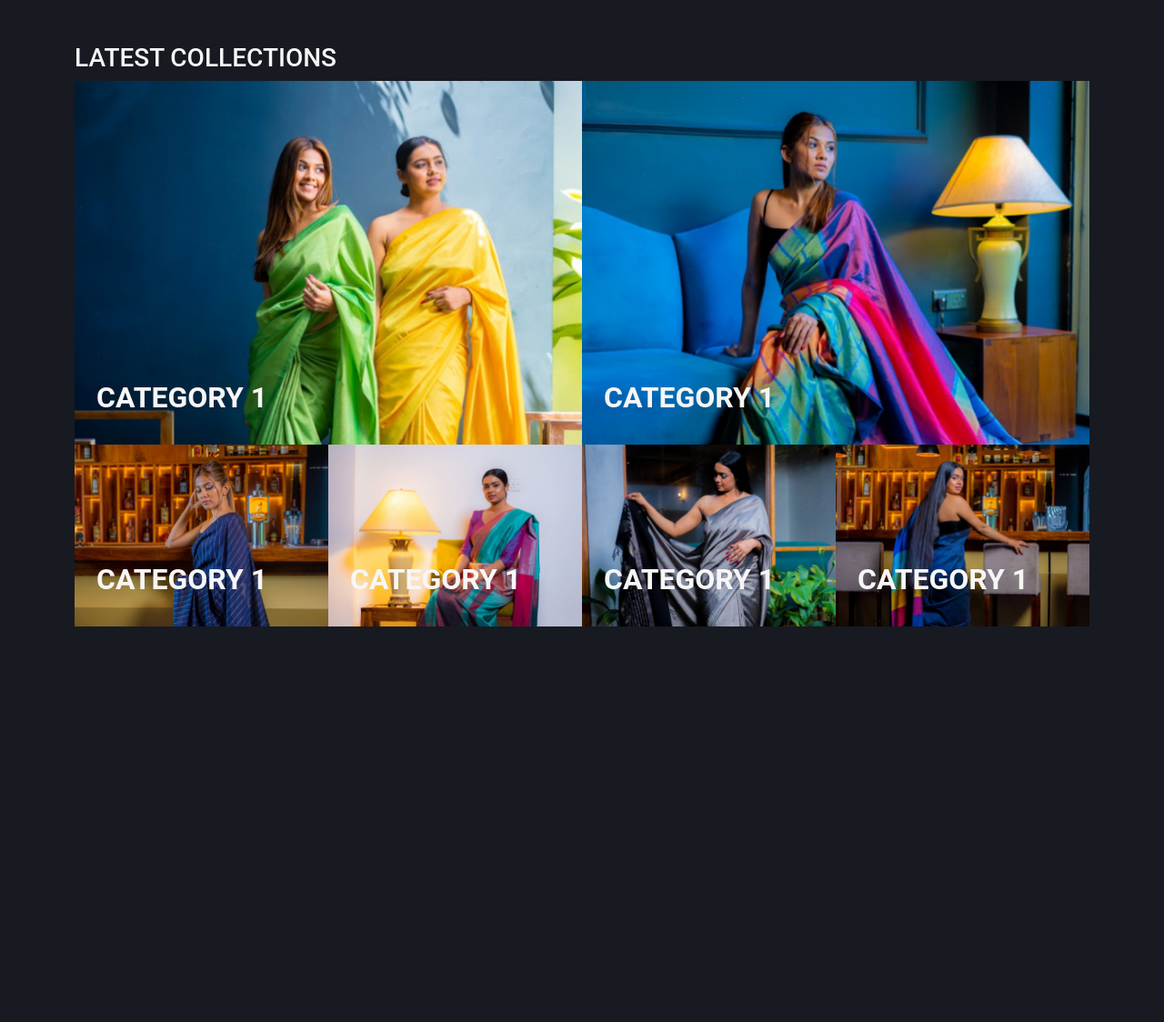
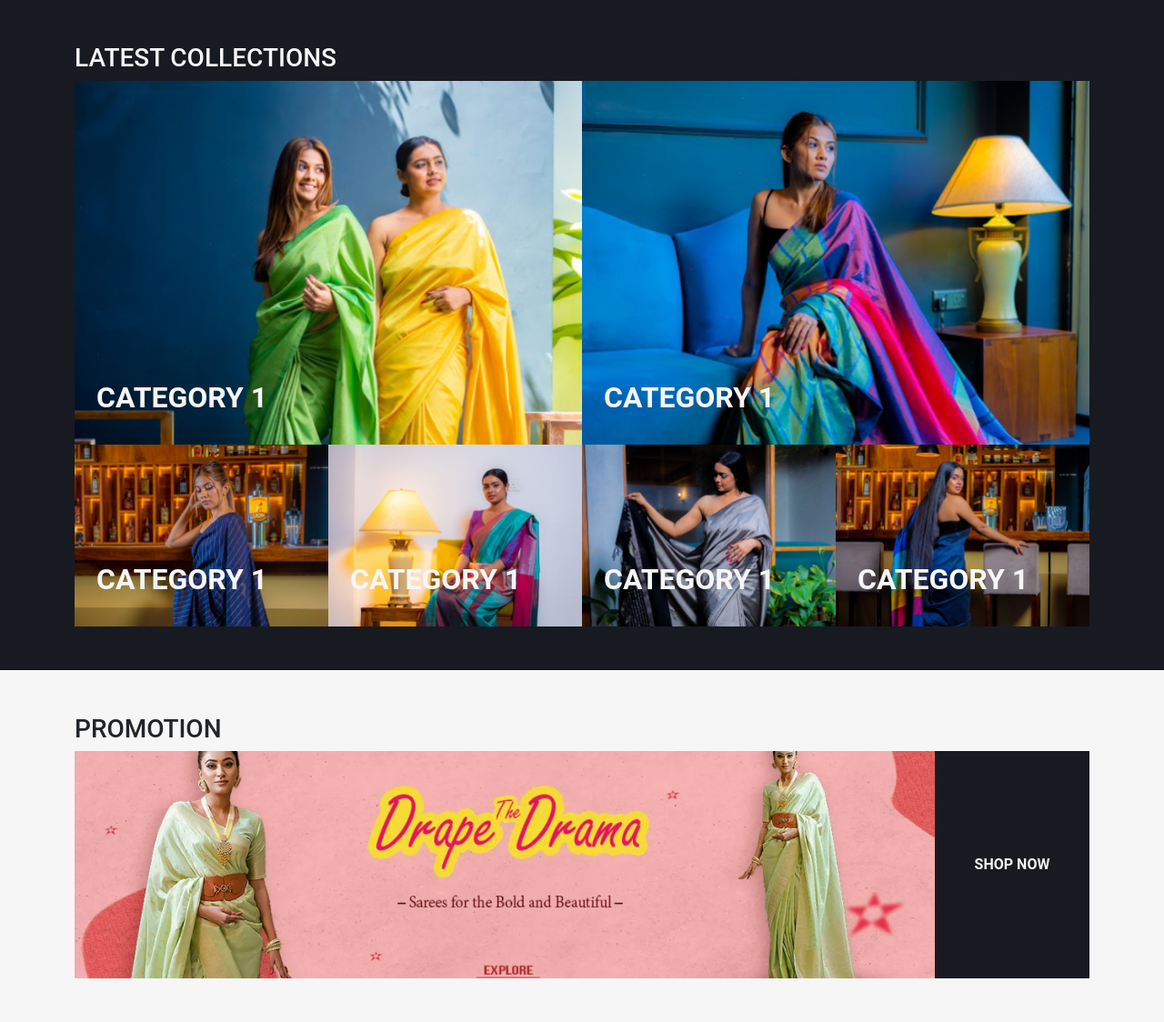
Before and after one commit to ceygenic-web/cey004-kooples-webapplication, a PHP site: page / in a window 1280 px wide. Shown: the part 1464-2588 px from the top of the page at 91% size. Before the commit the page ends 2153 px from the top, so only its background shows below. Run offline with PHP 8.4, Linux system fonts and the light colour scheme.

Commit message:
promotion section updated

```diff
--- a/css/style.css
+++ b/css/style.css
@@ -207,3 +207,22 @@
   background-position: center;
   background-repeat: no-repeat;
 }
+
+/* section 5 - promotion section */
+.lp-s5-promotion {
+  flex-grow: 1;
+  background-image: url("../resources/images/promotion.png");
+  background-size: cover;
+  background-position: center;
+}
+
+.lp-s5-shop-btn {
+  border: none;
+  outline: var(--primary-light);
+  width: 170px;
+  height: 250px;
+  font-weight: bold;
+  display: flex;
+  justify-content: center;
+  align-items: center;
+}
--- a/css/style.medium.css
+++ b/css/style.medium.css
@@ -26,7 +26,6 @@
     font-size: var(--font-h3);
   }
 
-
   /* section 3 - category pallete section */
   .lp-s4 h4 {
     font-size: var(--font-h3-md);
@@ -36,9 +35,19 @@
     height: 200px;
   }
 
-
   .lp-s4-small-card {
     height: 150px;
+  }
+
+  /* section 5 - promotion section */
+
+  .lp-s5-shop-btn {
+    width: 100%;
+    height: 50px;
+  }
+
+  .lp-s5-promotion {
+    height: 250px;
   }
 }
 
--- a/css/style.small.css
+++ b/css/style.small.css
@@ -41,4 +41,6 @@
   .lp-s4 h4 {
     font-size: var(--font-h5);
   }
+
+
 }
--- a/index.php
+++ b/index.php
@@ -146,6 +146,17 @@
         </div>
     </section>
 
+    <!-- section 3 - promotion -->
+    <section class="lp-s5 cey-bg-white">
+        <div class="container py-5">
+            <h3>PROMOTION</h3>
+            <div class="d-flex flex-column flex-md-row w-100">
+                <div class="lp-s5-promotion"></div>
+                <button class="lp-s5-shop-btn cey-bg-dark cey-text-white">SHOP NOW</button>
+            </div>
+        </div>
+    </section>
+
     <!--  footer -->
     <?php
     include("interface/components/footer.php");
```
Also changed, not shown: resources/images/promotion.png (added). Lines whose indentation alone changed are shown as unchanged.
